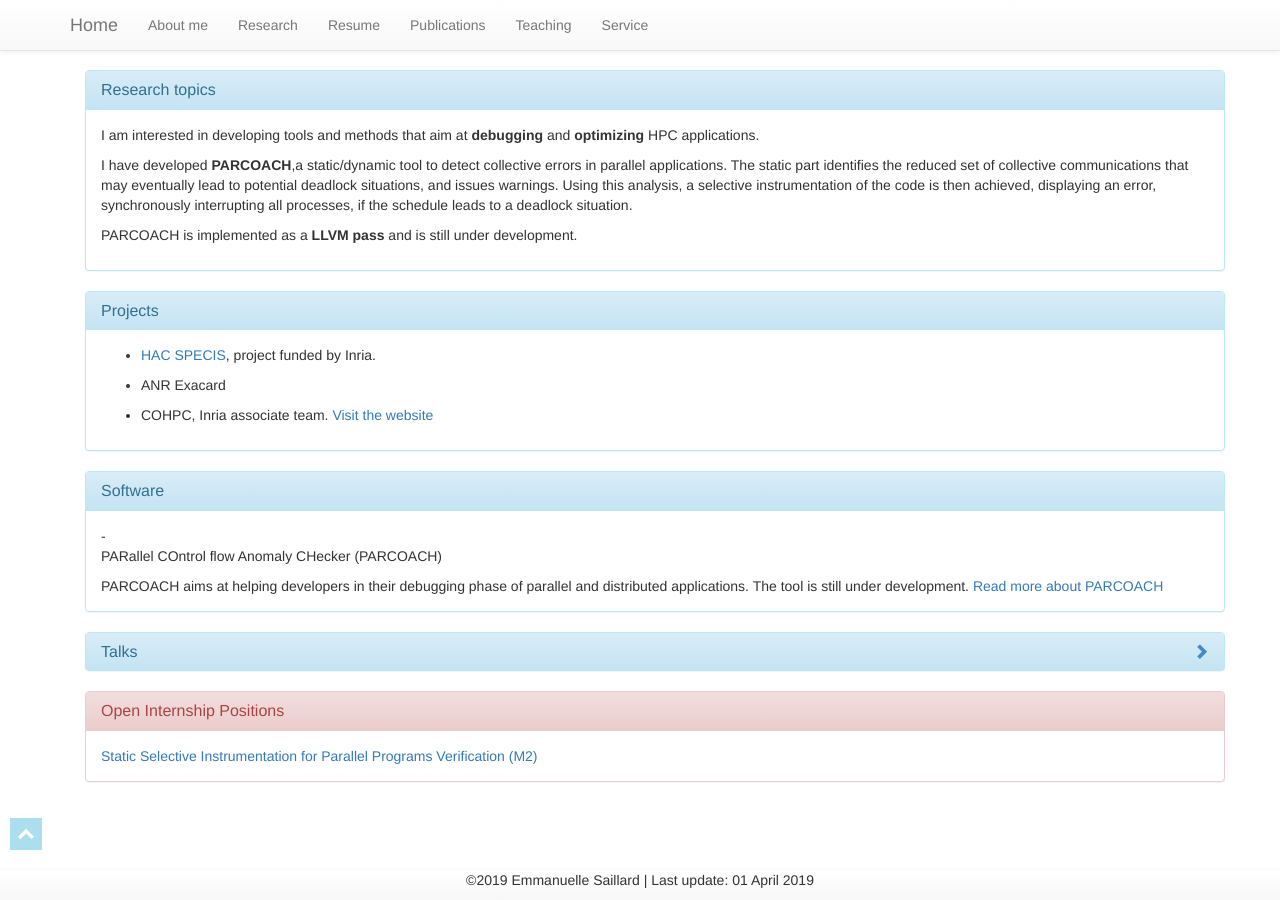
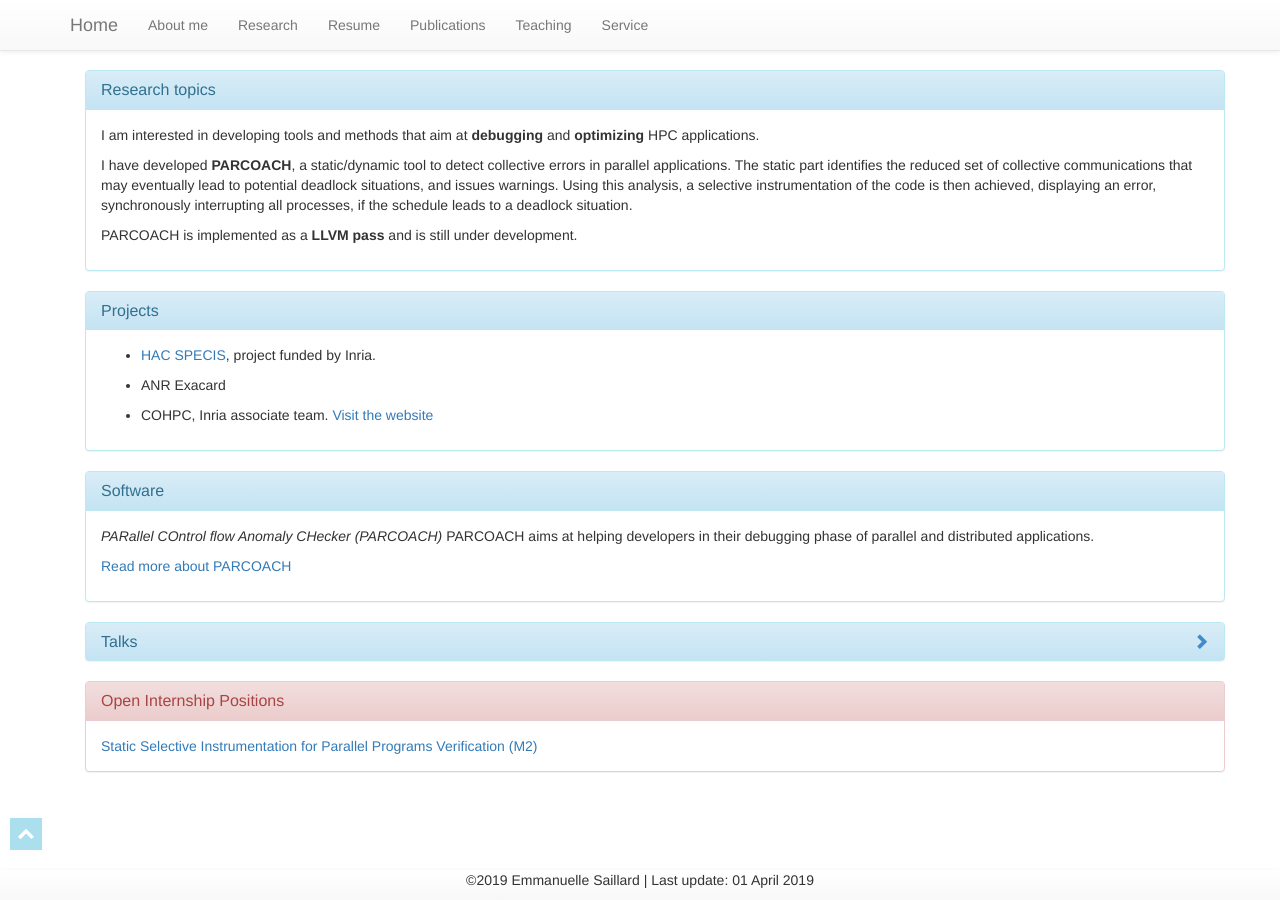
Before and after one commit to esaillar/manou, a Jekyll site: the page built from research.md, in a window 1280 px wide. Built offline with Jekyll 4.4.1, drawn with Linux system fonts in a browser that asks for light colours; a style sheet for code colours, icons or effects is not loaded.

Commit message:
Overall update

```diff
--- a/research.md
+++ b/research.md
@@ -11,7 +11,7 @@ permalink: /research/
   <div class="panel-body" markdown="1">
 I am interested in developing tools and methods that aim at **debugging** and **optimizing** HPC applications.
 
-I have developed **PARCOACH**,a static/dynamic tool to detect collective errors in parallel applications. The static part identifies the reduced set of collective communications that may eventually lead to potential deadlock situations,
+I have developed **PARCOACH**, a static/dynamic tool to detect collective errors in parallel applications. The static part identifies the reduced set of collective communications that may eventually lead to potential deadlock situations,
  and issues warnings. Using this analysis, a selective instrumentation of the code is then achieved, displaying an error, synchronously
  interrupting all processes, if the schedule leads to a deadlock situation.
 
@@ -39,12 +39,12 @@ PARCOACH is implemented as a **LLVM pass** and is still under development.
     <h3 class="panel-title">Software</h3>
   </div>
   <div class="panel-body">
-
-- <p> PARallel COntrol flow Anomaly CHecker (PARCOACH) </p>
-PARCOACH aims at helping developers in their debugging phase of parallel and distributed applications. The tool is still under development.
+<td markdown="1">
+*PARallel COntrol flow Anomaly CHecker (PARCOACH)*
+PARCOACH aims at helping developers in their debugging phase of parallel and distributed applications.
 
 <a href="https://team.inria.fr/storm/software/parcoach/" target="_blank">Read more about PARCOACH</a>
-
+</td>
   </div>
 </div>
 
```
Also changed, not shown: publications.md (+2 -2 lines).
